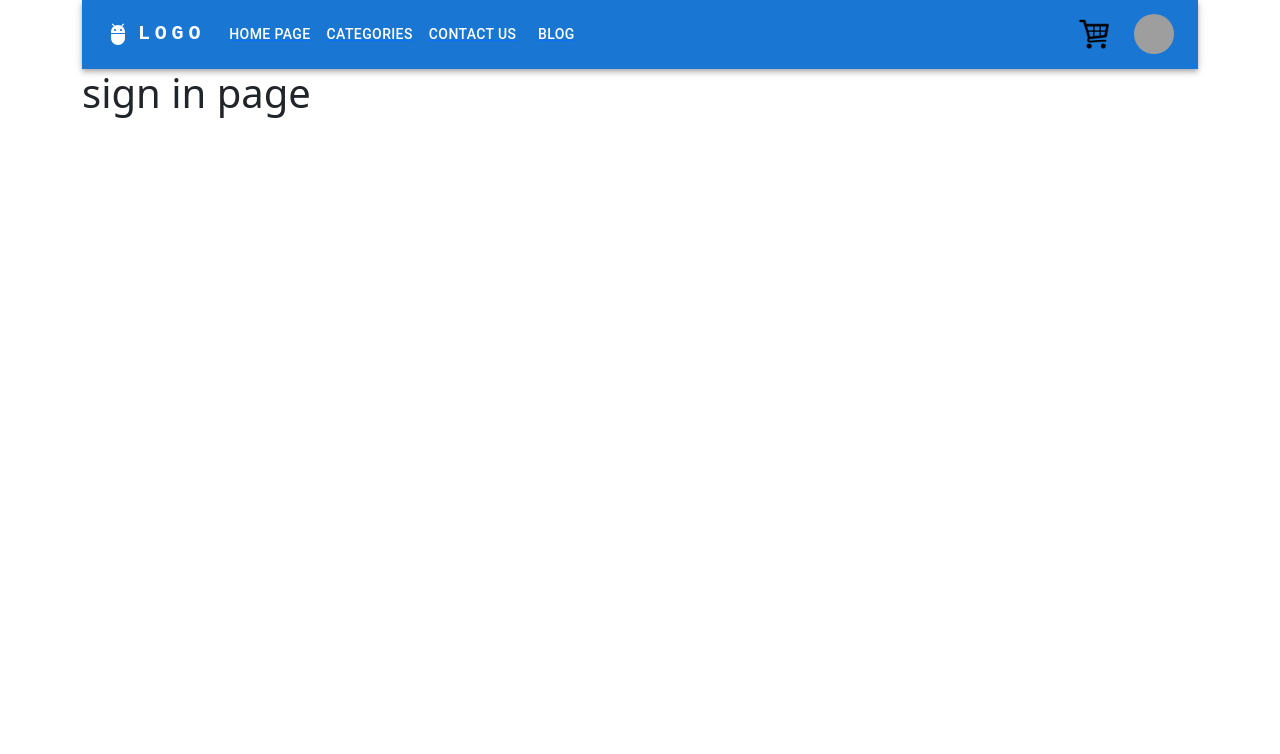
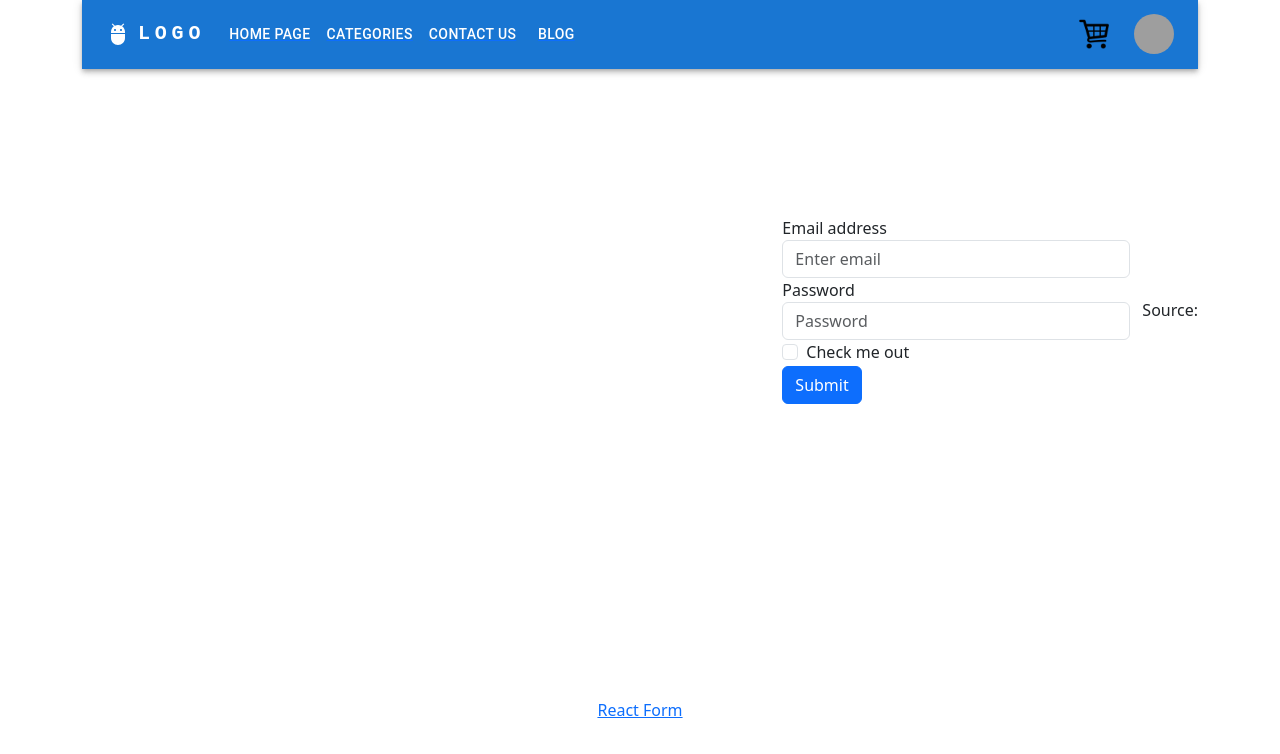
Before and after one commit to IT21818202/LearnMernStack, a React (Create React App) app in the folder client/: page /sign-in in a window 1280 px wide. Shown: the top 754 px of the page. Built offline with nearby package versions, Linux system fonts and the light colour scheme; grey boxes are pictures that could not be loaded.

Commit message:
signin page

```diff
--- a/client/src/components/signin.component.js
+++ b/client/src/components/signin.component.js
@@ -1,7 +1,94 @@
-function SignIn() {
-    return (
-      <h1>sign in page</h1>
-    );
-  }
+import React, { useState } from "react";
+import "bootstrap/dist/css/bootstrap.min.css";
 
-export default SignIn;
+function App() {
+  const [password, setPassword] = useState("");
+  const [email, setEmail] = useState("");
+  const [passwordError, setpasswordError] = useState("");
+  const [emailError, setemailError] = useState("");
+
+  const handleValidation = (event) => {
+    let formIsValid = true;
+
+    if (!email.match(/^\w+@[a-zA-Z_]+?\.[a-zA-Z]{2,3}$/)) {
+      formIsValid = false;
+      setemailError("Email Not Valid");
+      return false;
+    } else {
+      setemailError("");
+      formIsValid = true;
+    }
+
+    if (!password.match(/^[a-zA-Z]{8,22}$/)) {
+      formIsValid = false;
+      setpasswordError(
+        "Only Letters and length must best min 8 Chracters and Max 22 Chracters"
+      );
+      return false;
+    } else {
+      setpasswordError("");
+      formIsValid = true;
+    }
+
+    return formIsValid;
+  };
+
+  const loginSubmit = (e) => {
+    e.preventDefault();
+    handleValidation();
+  };
+
+  return (
+    <div className="App">
+      <div className="container">
+        <div className="row d-flex justify-content-end align-items-center vh-100">
+          <div className="col-md-4">
+            <form id="loginform" onSubmit={loginSubmit}>
+              <div className="form-group">
+                <label>Email address</label>
+                <input
+                  type="email"
+                  className="form-control"
+                  id="EmailInput"
+                  name="EmailInput"
+                  aria-describedby="emailHelp"
+                  placeholder="Enter email"
+                  onChange={(event) => setEmail(event.target.value)}
+                />
+                <small id="emailHelp" className="text-danger form-text">
+                  {emailError}
+                </small>
+              </div>
+              <div className="form-group">
+                <label>Password</label>
+                <input
+                  type="password"
+                  className="form-control"
+                  id="exampleInputPassword1"
+                  placeholder="Password"
+                  onChange={(event) => setPassword(event.target.value)}
+                />
+                <small id="passworderror" className="text-danger form-text">
+                  {passwordError}
+                </small>
+              </div>
+              <div className="form-group form-check">
+                <input
+                  type="checkbox"
+                  className="form-check-input"
+                  id="exampleCheck1"
+                />
+                <label className="form-check-label">Check me out</label>
+              </div>
+              <button type="submit" className="btn btn-primary">
+                Submit
+              </button>
+            </form>
+          </div>
+          Source: <center><a href="https://askavy.com/react-form/">React Form</a></center>
+        </div>
+      </div>
+    </div>
+  );
+}
+export default App;
```
Also changed, not shown: client/src/components/orderConfirm.component.js (added, +7 -0 lines), 1 other file (tests, documents, lock files or other folders).
